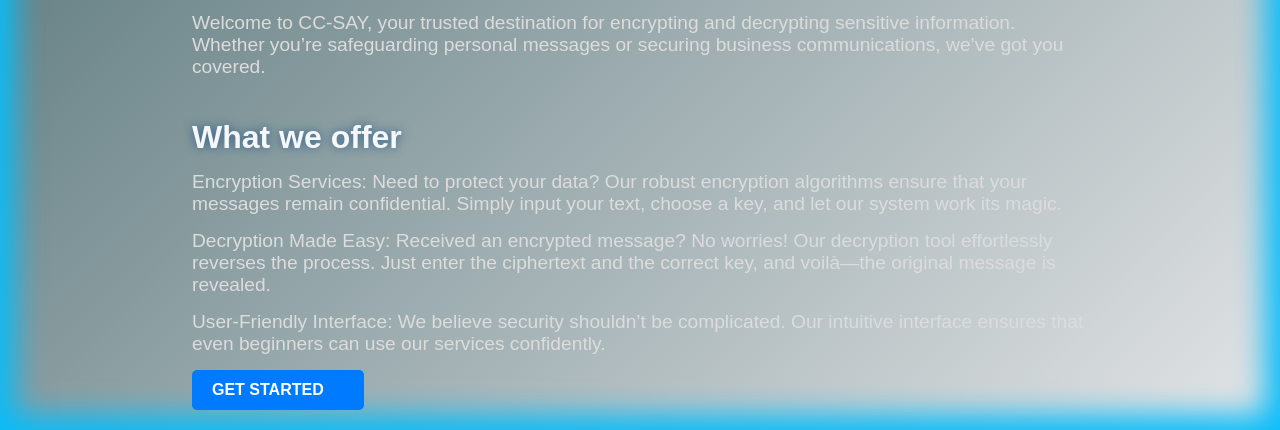
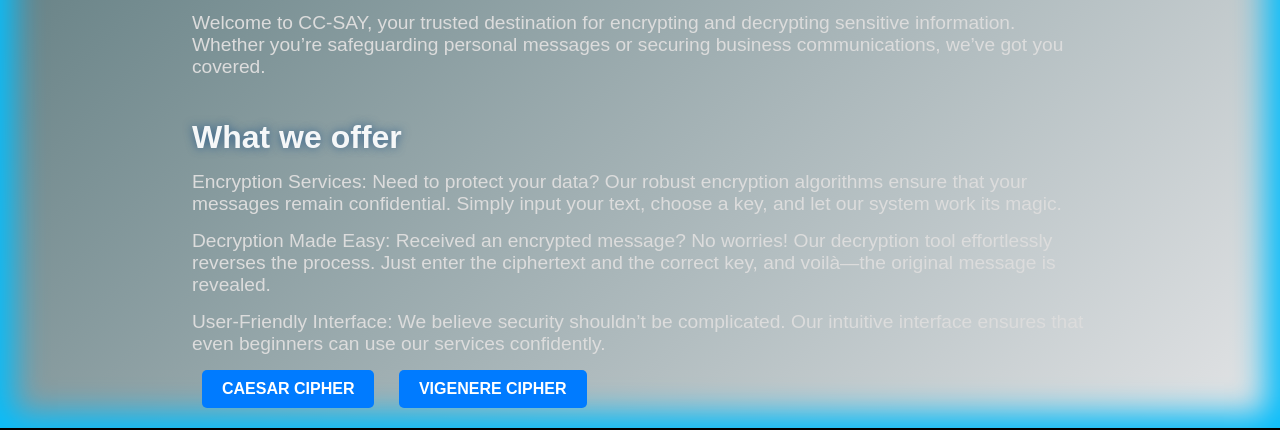
Before and after one commit to Yashmalik2004/SAY, a plain HTML site: page index.html in a window 1280 px wide. Shown: the part 737-1167 px from the top of the page. Drawn offline with Linux system fonts and the light colour scheme.

Commit message:
Update index.html
added new feater..
added vigenere cipher option other than ceasar cipher

```diff
--- a/index.html
+++ b/index.html
@@ -46,7 +46,7 @@
 
         .btn {
             padding: 10px 20px;
-            margin-right: 10px;
+            margin: 0 10px; /* Equal spacing for buttons */
             border: none;
             border-radius: 5px;
             cursor: pointer;
@@ -62,15 +62,6 @@
 
         .btn:hover {
             background-color: #0056b3; /* Darker shade on hover */
-        }
-
-        .btn-primary {
-            background-color: #007bff; /* Primary button color */
-        }
-
-        .btn-primary:hover {
-            background-color: #0056b3; /* Darker shade on hover */
-            box-shadow: 0 0 10px #00ff00, 0 0 20px #00ff00, 0 0 30px #00ff00, 0 0 40px #00ff00; /* Green glow effect */
         }
 
         .grid-2 {
@@ -123,18 +114,9 @@
         <p>User-Friendly Interface: We believe security shouldn’t be complicated. Our intuitive interface ensures that even beginners can use our services confidently.</p>
 
         <div class="d-flex gap-2 justify-content-center py-5">
-            <button id="getStartedButton" class="btn btn-primary">GET STARTED
-                <svg class="bi ms-1" width="20" height="20">
-                    <use xlink:href="#arrow-right-short"></use>
-                </svg>
-            </button>
+            <button id="caesarButton" class="btn btn-primary" onclick="location.href='task.html'">CAESAR CIPHER</button>
+            <button id="vigenereButton" class="btn btn-primary" onclick="location.href='task2.html'">VIGENERE CIPHER</button>
         </div>
     </div>
-
-    <script>
-        document.getElementById('getStartedButton').addEventListener('click', function() {
-            window.location.href = 'task.html'; // Redirect to the "GET STARTED" page
-        });
-    </script>
 </body>
 </html>
```
